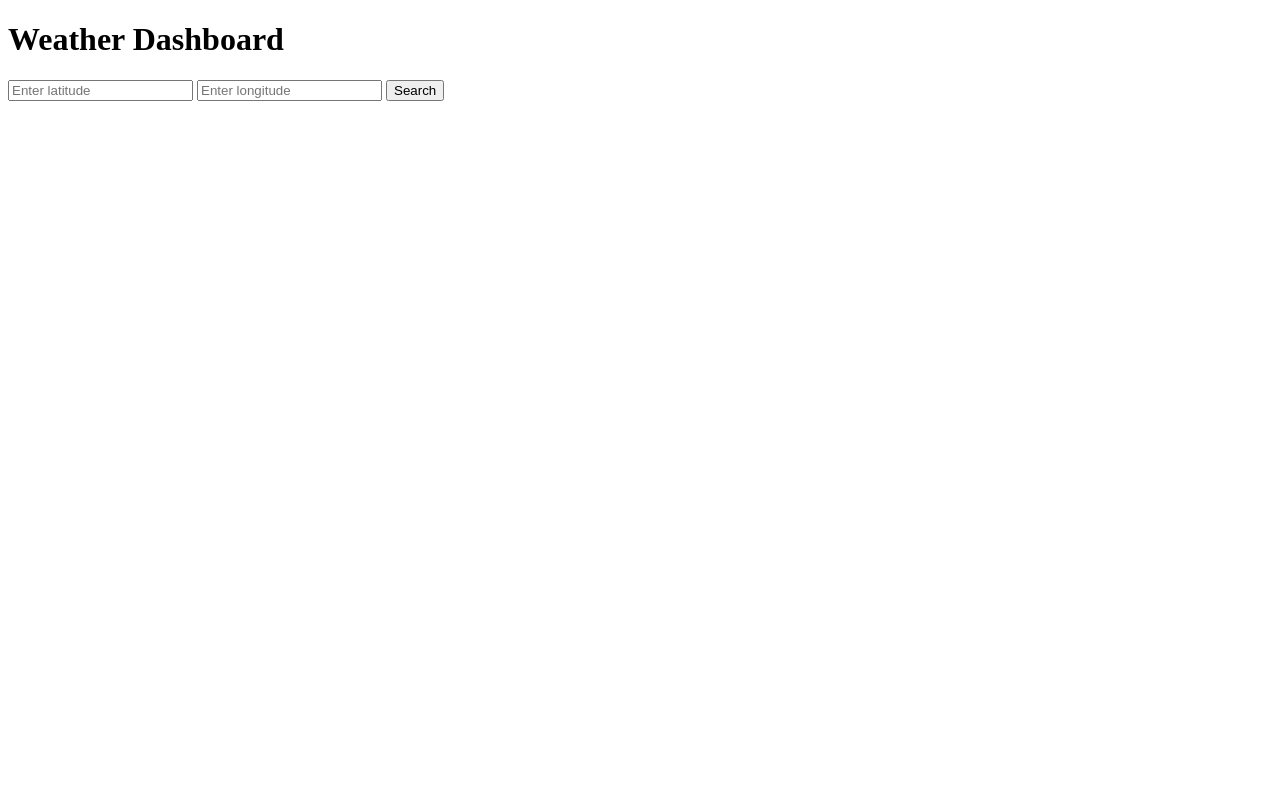
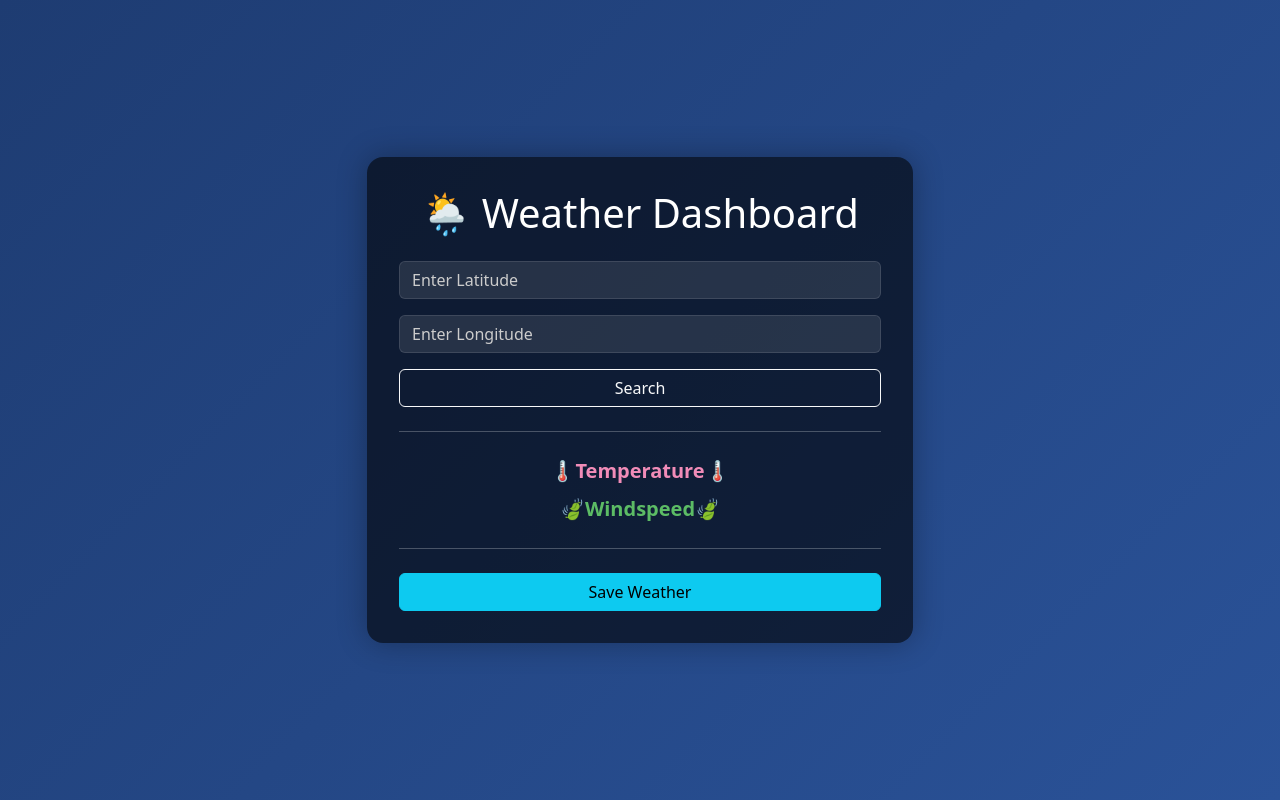
Before and after one commit to twixt7-sys/Coordinate-based-Weather-API-Project, a plain HTML site: page frontend/index.htm in a window 1280 px wide. Drawn offline with nearby package versions, Linux system fonts and the light colour scheme.

Commit message:
major changes

```diff
--- a/frontend/index.htm
+++ b/frontend/index.htm
@@ -1,16 +1,61 @@
 <!DOCTYPE html>
-<html>
+<html lang="en">
 <head>
+	<meta charset="UTF-8">
 	<title>Weather Search</title>
-	<link rel="stylesheet" href="css/styles.css">
+	<meta name="viewport" content="width=device-width, initial-scale=1">
+	<link href="https://cdn.jsdelivr.net/npm/bootstrap@5.3.6/dist/css/bootstrap.min.css" rel="stylesheet">
+	<style>
+		body {
+			background: linear-gradient(135deg, #1e3c72, #2a5298);
+			color: #fff;
+		}
+		.weather-card {
+			background-color: rgba(0, 0, 0, 0.6);
+			border: none;
+			border-radius: 1rem;
+			padding: 2rem;
+			box-shadow: 0 0 30px rgba(0, 0, 0, 0.3);
+		}
+		input.form-control {
+			background-color: rgba(255, 255, 255, 0.1);
+			border: 1px solid rgba(255, 255, 255, 0.2);
+			color: #fff;
+		}
+		input.form-control::placeholder {
+			color: #ccc;
+		}
+	</style>
 </head>
-<body>
-	<h1>Weather Dashboard</h1>
-	<input type="text" id="latitude" placeholder="Enter latitude">
-	<input type="text" id="longitude" placeholder="Enter longitude">
-	<button onclick="searchWeather()">Search</button>
-	<div id="temperature"></div>
-	<div id="windspeed"></div>
+<body class="d-flex justify-content-center align-items-center vh-100">
+
+	<div class="container">
+		<div class="row justify-content-center">
+			<div class="col-md-6">
+				<div class="weather-card text-center">
+					<h1 class="mb-4">🌦️ Weather Dashboard</h1>
+					<div class="mb-3">
+						<input type="text" class="form-control" id="latitude" placeholder="Enter Latitude">
+					</div>
+					<div class="mb-3">
+						<input type="text" class="form-control" id="longitude" placeholder="Enter Longitude">
+					</div>
+					<button class="btn btn-outline-light w-100" onclick="searchWeather()">Search</button>
+
+					<hr class="my-4 text-light">
+					<div>
+						<div id="temperature" class="fs-5 fw-semibold" style="color: rgb(241, 140, 184);">🌡️Temperature🌡️</div>
+						<div id="windspeed" class="fs-5 fw-semibold mt-2" style="color: rgb(92, 188, 101);">🍃Windspeed🍃</div>
+					</div>
+					<hr class="my-4 text-light">
+					<div>
+						<button class="btn btn-info w-100" onclick="saveWeather()">Save Weather</button>
+					</div>
+				</div>
+			</div>
+		</div>
+	</div>
+
 	<script src="js/main.js"></script>
 </body>
 </html>
--- a/frontend/js/main.js
+++ b/frontend/js/main.js
@@ -1,21 +1,48 @@
 async function searchWeather() {
 	const latitude = document.getElementById('latitude').value;
 	const longitude = document.getElementById('longitude').value;
-	const res = await fetch(`https://api.open-meteo.com/v1/forecast?latitude=35&longitude=139&current_weather=true`);
+
+	if (!(latitude < 90 && latitude > -90) || !(longitude < 180 && longitude > -180)) {
+		alert('Latitude must be between -90 and 90 and longitude must be between -180 and 180');
+		return;
+	}
+
+	const res = await fetch(`https://api.open-meteo.com/v1/forecast?latitude=${latitude}&longitude=${longitude}&current_weather=true`);
 	const data = await res.json();
+
 	const temp = data.current_weather.temperature;
 	const wspeed = data.current_weather.windspeed;
 
-	if (!(latitude < 90 && latitude > -90) || !(longitude < 90 && longitude > -90)) {
-		alert('Latitude must be between -90 and 90');
+	document.getElementById('temperature').innerHTML = `Temperature in (${latitude}, ${longitude}): ${temp}°C`;
+	document.getElementById('windspeed').innerHTML = `Windspeed in (${latitude}, ${longitude}): ${wspeed} km/h`;
+}
+
+async function saveWeather() {
+	const latitude = document.getElementById('latitude').value;
+	const longitude = document.getElementById('longitude').value;
+
+	if (!(latitude < 90 && latitude > -90) || !(longitude < 180 && longitude > -180)) {
+		alert('Latitude must be between -90 and 90 and longitude must be between -180 and 180');
+		return;
 	}
 
-	document.getElementById('temperature').innerHTML = `Temperature in (${latitude}, ${longitude}): ${temp}°C`;
-	document.getElementById('windspeed').innerHTML = `Windspeed in (${latitude}, ${longitude}): ${wspeed}km/h`;
+	const res = await fetch(`https://api.open-meteo.com/v1/forecast?latitude=${latitude}&longitude=${longitude}&current_weather=true`);
+	const data = await res.json();
 
+	const temp = data.current_weather.temperature;
+	const wspeed = data.current_weather.windspeed;
+
+		// Send data to the backend
 	await fetch('../backend/save_weather.php', {
 		method: 'POST',
-		headers: {'Content-Type': 'application/json'},
-		body: JSON.stringify({ city, temperature: temp })
+		headers: { 'Content-Type': 'application/json' },
+		body: JSON.stringify({
+			latitude: latitude,
+			longitude: longitude,
+			temperature: temp,
+			windspeed: wspeed
+		})
 	});
+
+	alert('Weather data saved successfully!');
 }
```
Also changed, not shown: 3 other files.
